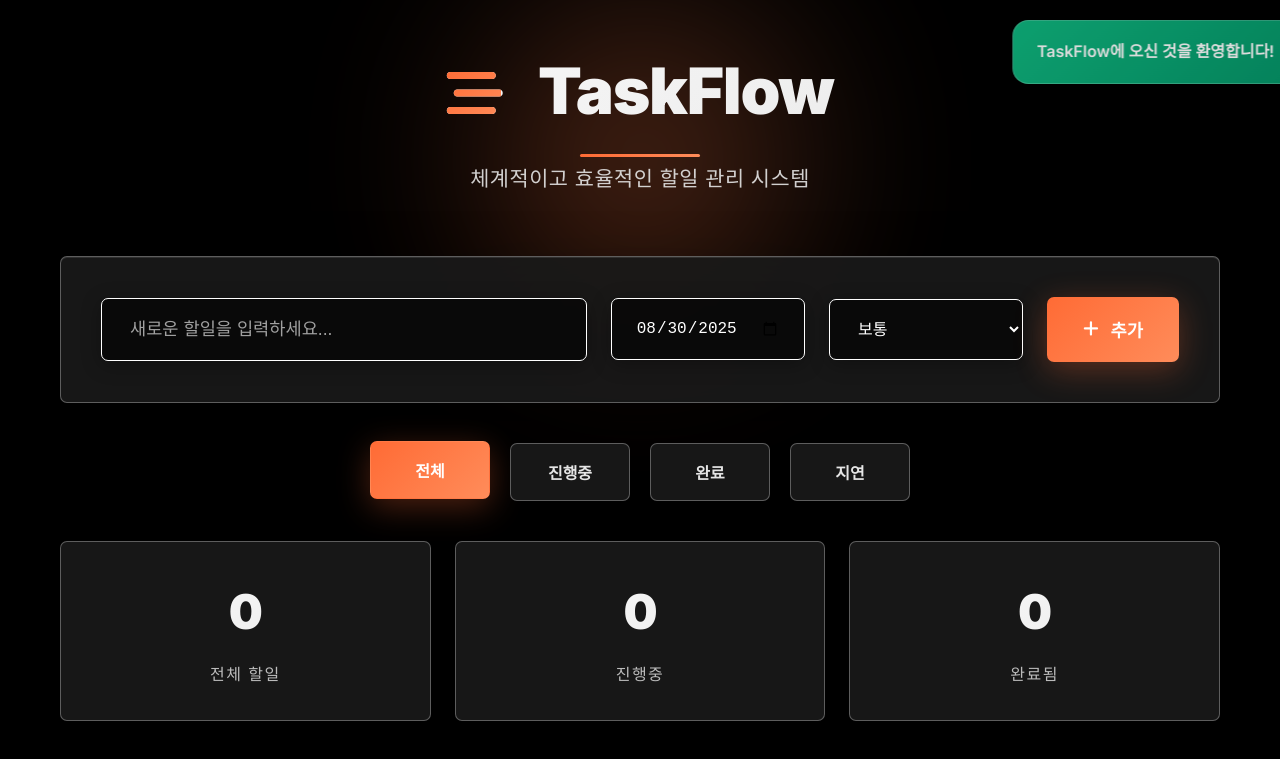
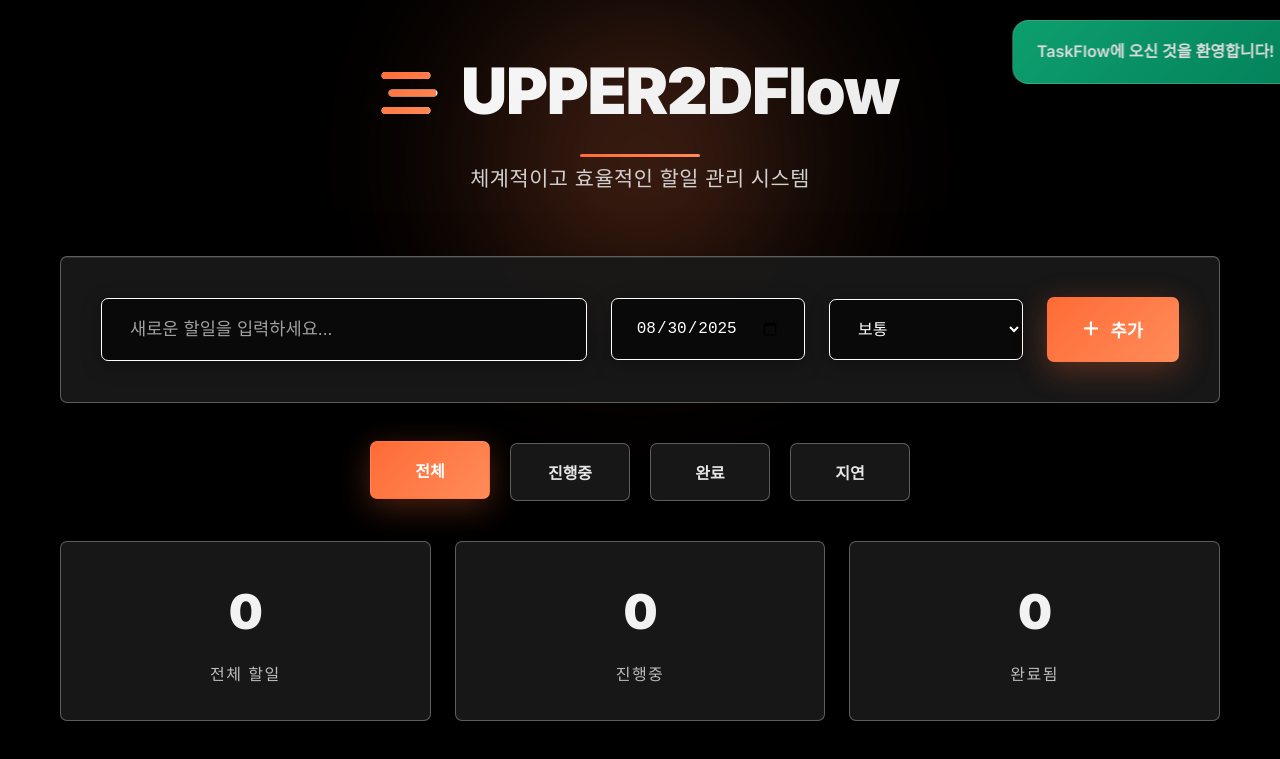
Before and after one commit to upper2d/memo, a plain HTML site: page index.html in a window 1280 px wide. Shown: the top 759 px of the page. Drawn offline with Linux system fonts and the light colour scheme.

Commit message:
Update index.html

```diff
--- a/index.html
+++ b/index.html
@@ -11,7 +11,7 @@
 <body>
     <div class="container">
         <header class="header">
-            <h1><i class="fas fa-stream"></i> TaskFlow</h1>
+            <h1><i class="fas fa-stream"></i>UPPER2DFlow</h1>
             <p class="subtitle">체계적이고 효율적인 할일 관리 시스템</p>
         </header>
 
```
